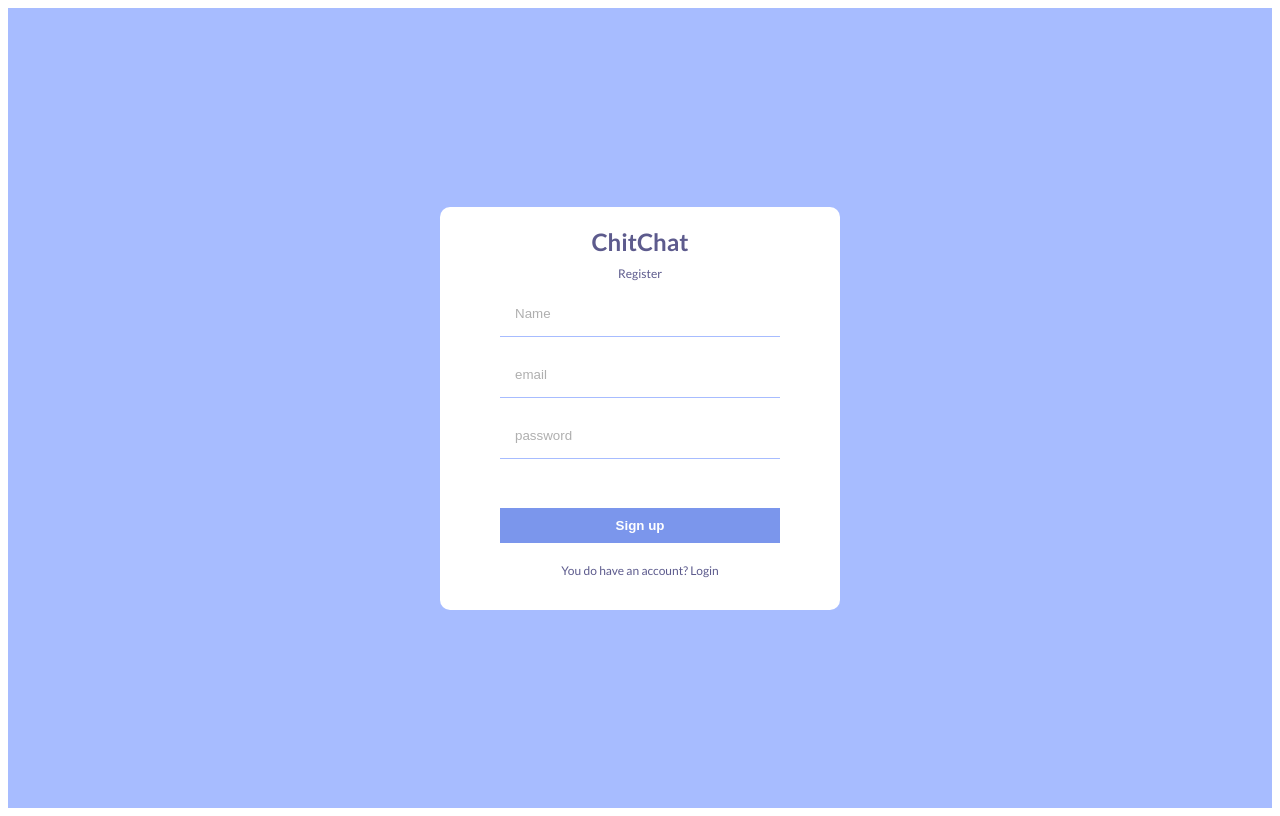
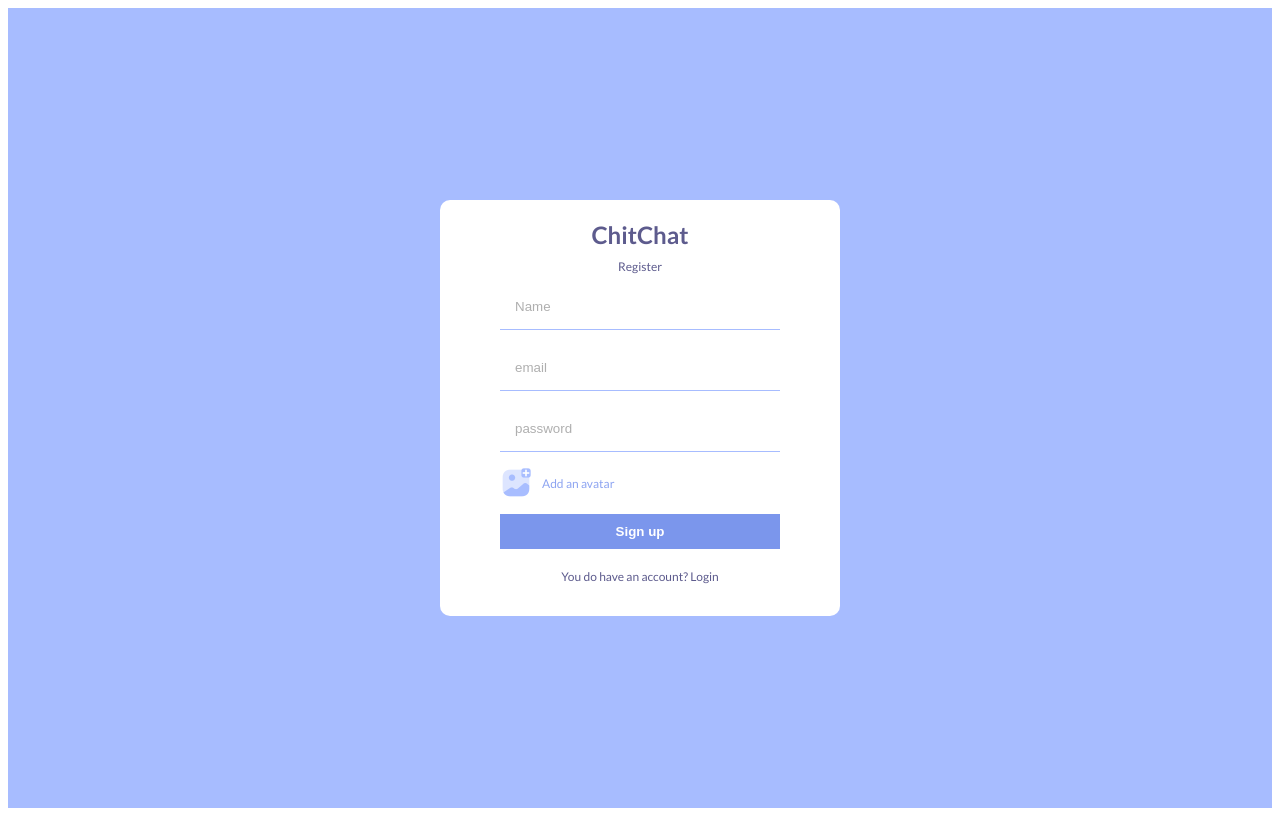
Before and after one commit to mayankmehta19032003/ChitChat, a React (Vite) app: page / in a window 1280 px wide. Built offline with nearby package versions, Linux system fonts and the light colour scheme.

Commit message:
completed register page

```diff
--- a/src/pages/Register.jsx
+++ b/src/pages/Register.jsx
@@ -12,7 +12,8 @@ const Register = () => {
                 <input type="password" placeholder='password' />
                 <input style={{display:'none'}} type="file" id='file' />
                 <label htmlFor="file">
-                     <img src="" alt="" />
+                     <img src="src/assets/addAvatar.png" alt="" />
+                     <span>Add an avatar</span>
                 </label>
                 <button>Sign up </button>
             </form>
--- a/src/style.scss
+++ b/src/style.scss
@@ -57,6 +57,19 @@ body {
                 border: none;
                 cursor: pointer;
             }
+
+            label{
+                display: flex;
+                align-items: center;
+                gap: 10px;
+                color: #8da4f1;
+                font-size: 12px;
+                cursor: pointer;
+
+                img{
+                    width: 32px;
+                }
+            }
         }
 
         p{
```
